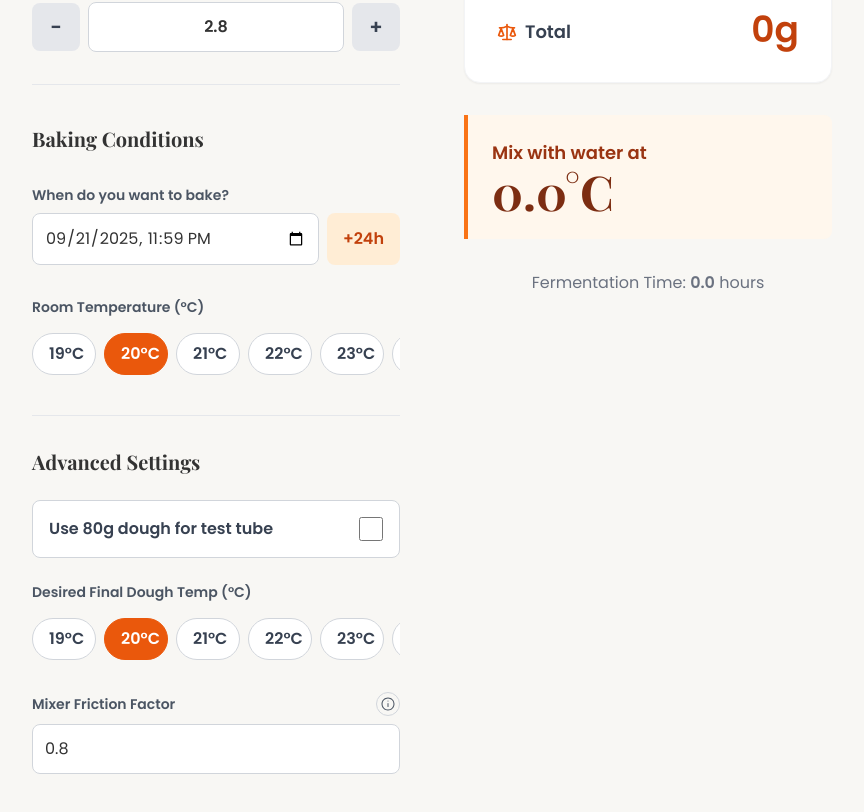
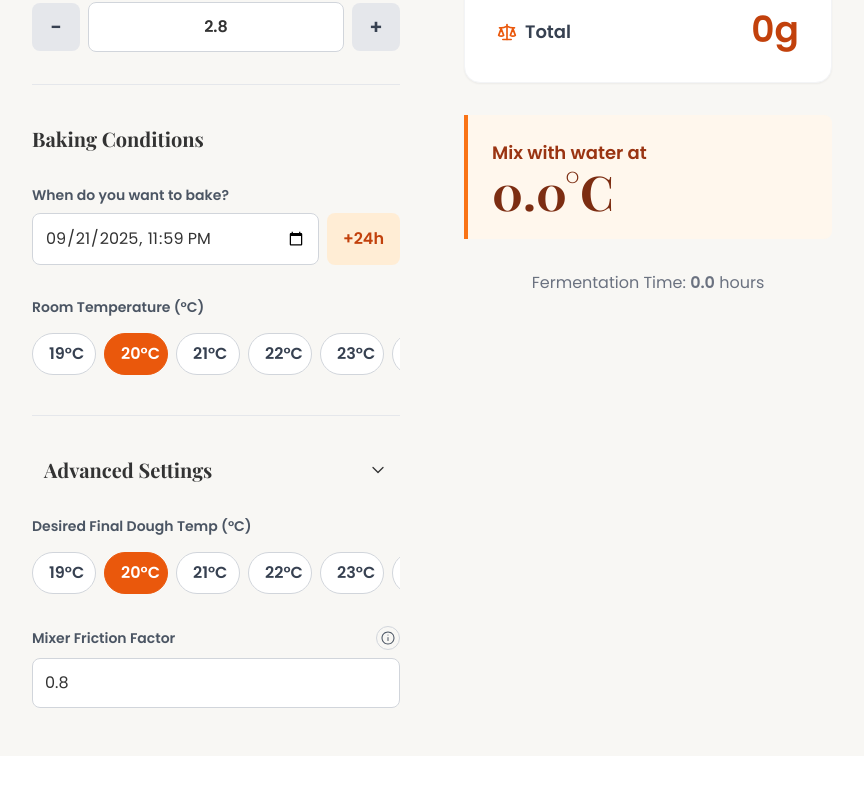
Before and after one commit to mikserf/pizzacalculator, a React (Vite) app: page / in a window 1280 px wide. Shown: the part 536-1348 px from the top of the page, without its empty margins (208-1072 px from the left). After the commit the page ends 1292 px from the top, so only its background shows below. Built offline with nearby package versions, Linux system fonts and the light colour scheme.

Commit message:
Add advanced settings toggle to CalculatorControls

```diff
--- a/src/components/CalculatorControls.tsx
+++ b/src/components/CalculatorControls.tsx
@@ -4,9 +4,11 @@ import { PizzaState } from '../types/pizza';
 interface CalculatorControlsProps {
   state: PizzaState;
   onUpdate: (updates: Partial<PizzaState>) => void;
+  showAdvanced?: boolean;
+  onToggleAdvanced?: () => void;
 }
 
-const CalculatorControls: React.FC<CalculatorControlsProps> = ({ state, onUpdate }) => {
+const CalculatorControls: React.FC<CalculatorControlsProps> = ({ state, onUpdate, showAdvanced = false, onToggleAdvanced }) => {
   const handleDoughWeightChange = (delta: number) => {
     const newValue = state.doughBallWeight + delta;
     if (newValue >= 200) {
@@ -235,7 +237,25 @@ const CalculatorControls: React.FC<CalculatorControlsProps> = ({ state, onUpdate
       <hr className="border-gray-200 dark:border-gray-700" />
 
       <div className="space-y-6">
-        <h3 className="font-display text-xl font-bold dark:text-white">Advanced Settings</h3>
+        <button
+          type="button"
+          aria-expanded={showAdvanced}
+          onClick={onToggleAdvanced}
+          className="w-full flex items-center justify-between rounded-lg px-3 py-2 hover:bg-gray-50 dark:hover:bg-gray-800/60"
+        >
+          <span className="font-display text-xl font-bold dark:text-white">Advanced Settings</span>
+          <svg
+            xmlns="http://www.w3.org/2000/svg"
+            viewBox="0 0 24 24"
+            fill="currentColor"
+            className={["w-5 h-5 transition-transform", showAdvanced ? "rotate-180" : "rotate-0"].join(" ")}
+            aria-hidden="true"
+          >
+            <path fillRule="evenodd" d="M12 15.75a.75.75 0 0 1-.53-.22l-6-6a.75.75 0 1 1 1.06-1.06L12 13.94l5.47-5.47a.75.75 0 1 1 1.06 1.06l-6 6a.75.75 0 0 1-.53.22Z" clipRule="evenodd" />
+          </svg>
+        </button>
+
+        {showAdvanced && (
         <div className="flex items-center justify-between bg-white dark:bg-gray-800 p-4 rounded-lg border border-gray-300 dark:border-gray-600">
           <label htmlFor="testTubeDough" className="font-semibold text-gray-700 dark:text-gray-200">
             Use 80g dough for test tube
@@ -248,6 +268,7 @@ const CalculatorControls: React.FC<CalculatorControlsProps> = ({ state, onUpdate
             className="h-6 w-6 rounded text-orange-600 border-gray-300 dark:border-gray-600 focus:ring-orange-500 dark:bg-gray-700"
           />
         </div>
+        )}
         <div>
           <label htmlFor="desiredDoughTemp" className="block text-sm font-semibold text-gray-600 dark:text-gray-300 mb-2">
             Desired Final Dough Temp (°C)
```
